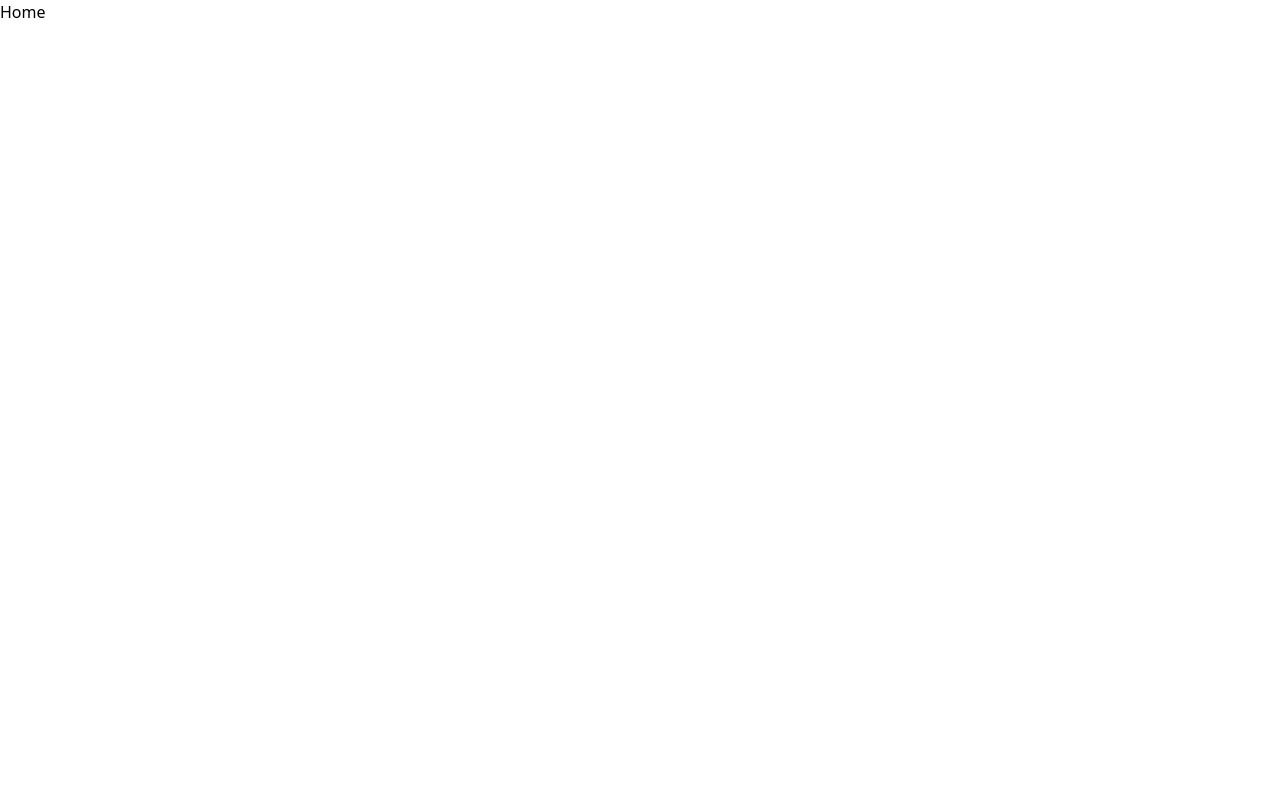
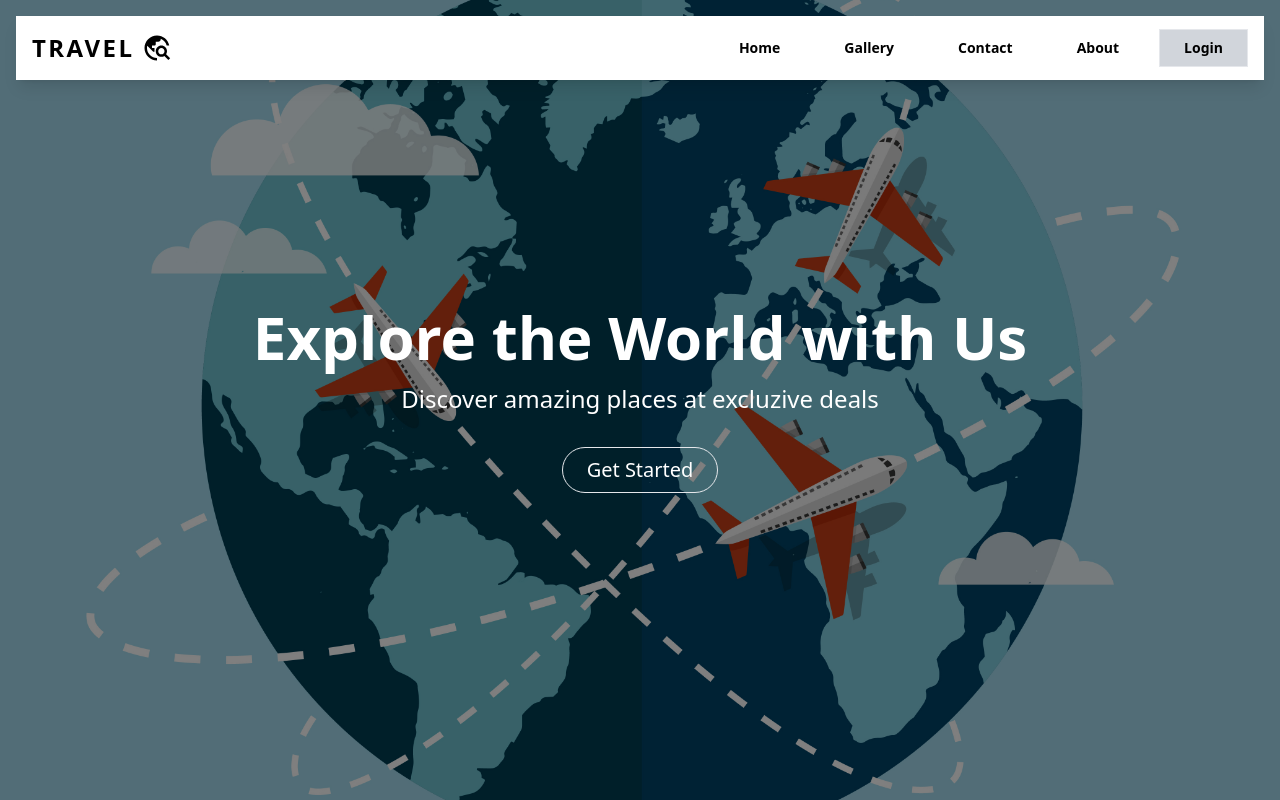
Before and after one commit to xellga-olga/travel, a React (Vite) app: page / in a window 1280 px wide. Built offline with nearby package versions, Linux system fonts and the light colour scheme.

Commit message:
Added responsive Navbar with mobile menu toggle and styled Home page hero section

```diff
--- a/src/App.jsx
+++ b/src/App.jsx
@@ -1,15 +1,16 @@
-import React from "react";
 import { BrowserRouter, Route, Routes } from "react-router-dom";
 import Home from "./pages/Home";
+import Navbar from "./component/Navbar";
 
 function App() {
   return (
     <BrowserRouter>
-    <Routes>
-      <Route path="/" element={<Home/>}/>
-    </Routes>
+    <Navbar />
+      <Routes>
+        <Route path="/" element={<Home />} />
+      </Routes>
     </BrowserRouter>
-  )
+  );
 }
 
 export default App;
--- /dev/null
+++ b/src/component/Navbar.jsx
@@ -0,0 +1,77 @@
+import { Link } from "react-router-dom";
+import { MdOutlineTravelExplore } from "react-icons/md";
+import { useState } from "react";
+import { FaBars, FaTimes } from "react-icons/fa";
+
+const Navbar = () => {
+  const [isOpen, setIsOpen] = useState(false);
+  return (
+    <nav className="fixed m-4 top-0 right-0 left-0 z-50 shadow-lg bg-white">
+      <div className="container px-4 flex justify-between items-center h-16">
+        <div className="flex items-center space-x-2">
+          <h3 className="text-2xl font-bold tracking-widest">TRAVEL</h3>
+          <MdOutlineTravelExplore className="text-3xl" />
+        </div>
+        <div className="hidden md:flex space-x-4 text-sm font-bold items-center">
+          <Link to="/" className="px-6 py-2 hover:bg-gray-600 hover:text-white">
+            Home
+          </Link>
+          <Link
+            to="/gallery"
+            className="px-6 py-2 hover:bg-gray-600 hover:text-white"
+          >
+            Gallery
+          </Link>
+          <Link
+            to="/contact"
+            className="px-6 py-2 hover:bg-gray-600 hover:text-white"
+          >
+            Contact
+          </Link>
+          <Link
+            to="/about"
+            className="px-6 py-2 hover:bg-gray-600 hover:text-white"
+          >
+            About
+          </Link>
+          <button className="bg-gray-300 border py-2 px-6">Login</button>
+        </div>
+
+        <div className="md:hidden">
+          <button onClick={() => setIsOpen(!isOpen)}>
+            {isOpen ? <FaTimes /> : <FaBars />}
+          </button>
+        </div>
+      </div>
+
+      {isOpen && (
+        <div className="md:hidden flex flex-col space-y-6 py-4 bg-white items-center">
+          <Link to="/" className="px-6 py-2 hover:bg-gray-600 hover:text-white">
+            Home
+          </Link>
+          <Link
+            to="/gallery"
+            className="px-6 py-2 hover:bg-gray-600 hover:text-white"
+          >
+            Gallery
+          </Link>
+          <Link
+            to="/contact"
+            className="px-6 py-2 hover:bg-gray-600 hover:text-white"
+          >
+            Contact
+          </Link>
+          <Link
+            to="/about"
+            className="px-6 py-2 hover:bg-gray-600 hover:text-white"
+          >
+            About
+          </Link>
+          <button className="bg-gray-300 border py-2 px-6">Login</button>
+        </div>
+      )}
+    </nav>
+  );
+};
+
+export default Navbar;
--- a/src/pages/Home.jsx
+++ b/src/pages/Home.jsx
@@ -1,10 +1,22 @@
-
 const Home = () => {
   return (
-    <div>
-      Home
+    <div
+      className="relative h-screen bg-cover bg-center"
+      style={{ backgroundImage: "url('/images/hero.png')" }}
+    >
+      <div className="absolute inset-0 bg-black bg-opacity-50 flex flex-col items-center justify-center">
+        <h1 className="text-white text-4xl font-bold md:text-6xl mb-4">
+          Explore the World with Us
+        </h1>
+        <p className="mb-8 text-white text-lg md:text-2xl">
+          Discover amazing places at excluzive deals
+        </p>
+        <button className="text-white px-6 py-2 border rounded-full text-lf md:text-xl hover:bg-blue-300 transform transition duration-300 hover:scale-105">
+          Get Started
+        </button>
+      </div>
     </div>
-  )
-}
+  );
+};
 
-export default Home
+export default Home;
```
Also changed, not shown: public/images/hero.png (added).
